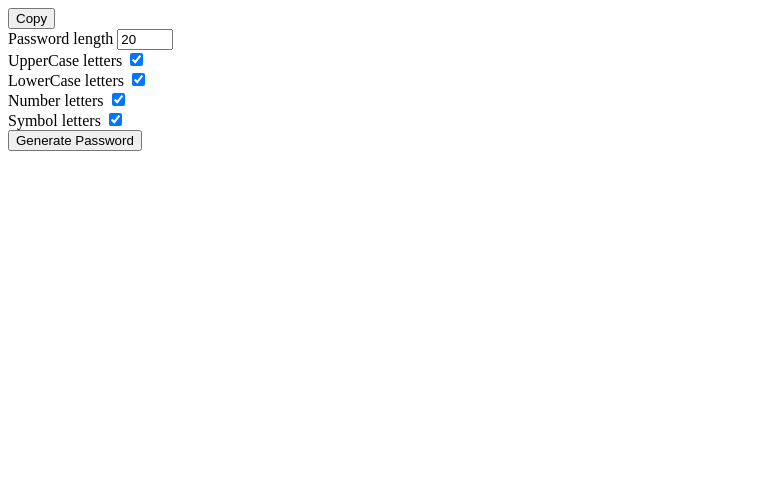
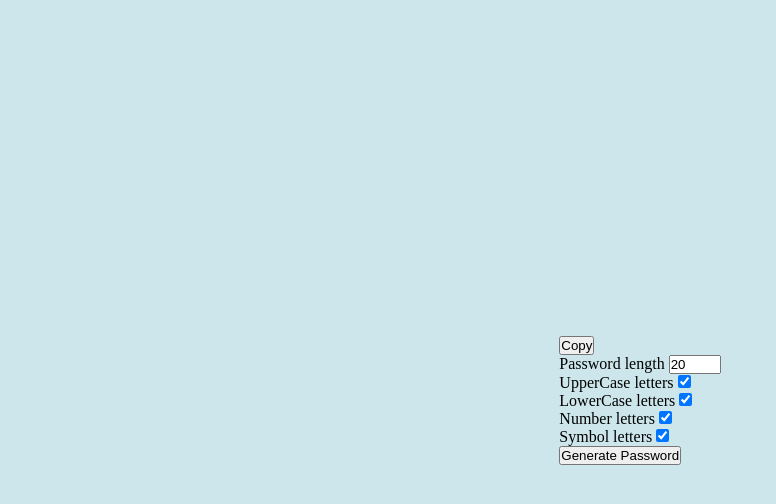
Before and after one commit to SamanKeighobadi/password-generator, a plain HTML site: page index.html in a window 1280 px wide. Shown: the whole page, without its empty margins (0-776 px from the left). Drawn offline with Linux system fonts and the light colour scheme.

Commit message:
reset and initialize style

```diff
--- a/style.css
+++ b/style.css
@@ -1,3 +1,17 @@
-h1{
-    color: teal;
+* {
+  padding: 0px;
+  margin: 0px;
+  box-sizing: border-box;
 }
+:root {
+  --primaryColor: #66b5c4;
+  --secondaryColor: #00839c;
+  --background: #cce6eb;
+}
+body {
+  background-color: var(--background);
+  display: flex;
+  justify-content: center;
+  align-items: center;
+  height: 100vh;
+}
```
